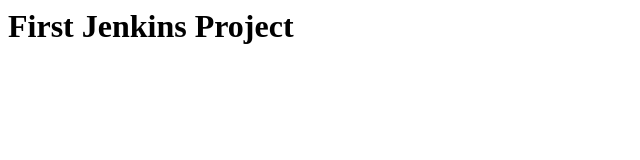
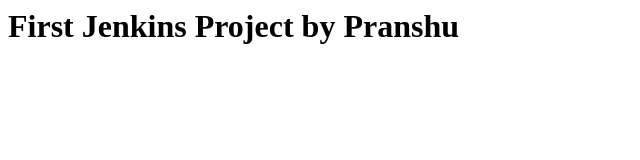
Before and after one commit to Pranshu0551/jenkins, a plain HTML site: page index.html in a window 1280 px wide. Shown: the whole page, without its empty margins (0-640 px from the left). Drawn offline with Linux system fonts and the light colour scheme.

Commit message:
Update index.html

```diff
--- a/index.html
+++ b/index.html
@@ -1 +1 @@
-<h1> First Jenkins Project </h1>
+<h1> First Jenkins Project by Pranshu </h1>
```
